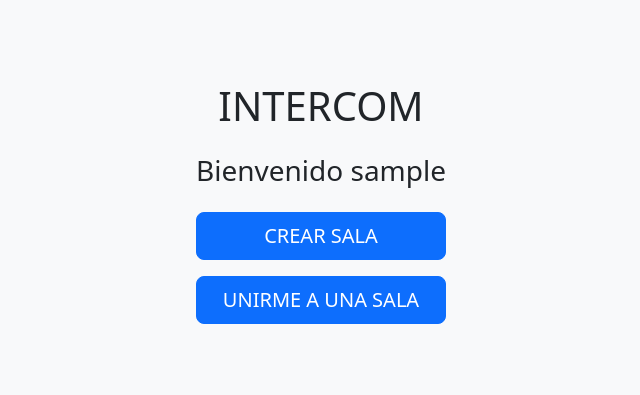
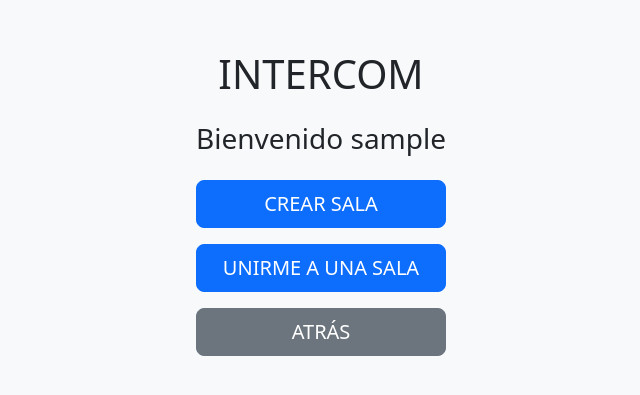
Before and after one commit to nahuelqp93/SistemaWaraSoft, a React (Create React App) app in the folder frontend/: page /Home in a window 1280 px wide. Shown: the part 197-592 px from the top of the page, without its empty margins (319-959 px from the left). Built offline with nearby package versions, Linux system fonts and the light colour scheme; sample sign-in values are in the browser's storage.

Commit message:
Añadido el Botón de ATRAS

```diff
--- a/frontend/src/inicio/pages/Home.jsx
+++ b/frontend/src/inicio/pages/Home.jsx
@@ -55,6 +55,10 @@ const Home = () => {
         navigate('/Chat');
     };
 
+    const handleAtras = () => {
+        navigate('/Inicio');
+    };
+
     return (
         <div className="d-flex justify-content-center align-items-center vh-100 bg-light">
             <div className="text-center">
@@ -66,6 +70,9 @@ const Home = () => {
                     </button>
                     <button className="btn btn-primary btn-lg" onClick={handleUnirChat}>
                         UNIRME A UNA SALA
+                    </button>
+                    <button className="btn btn-secondary btn-lg" onClick={handleAtras}>
+                        ATRÁS
                     </button>
                 </div>
                 {showForm && (
```
